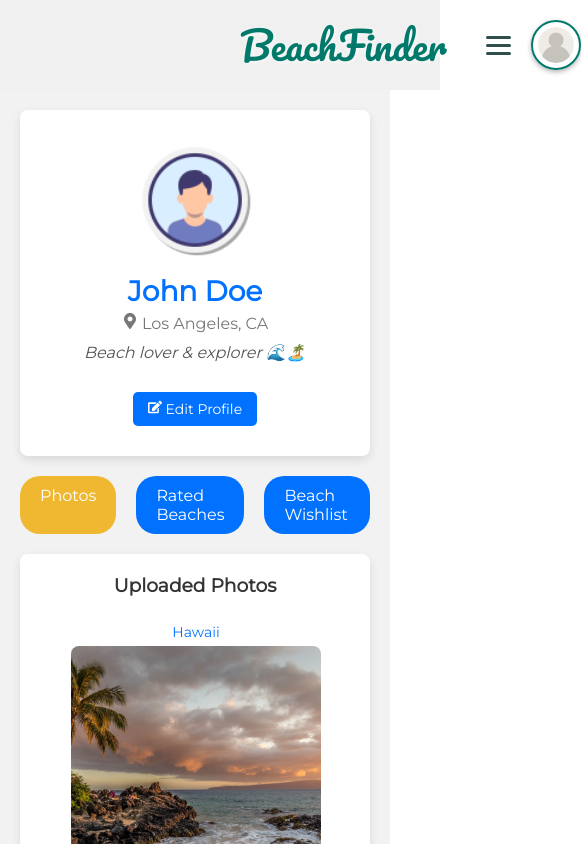
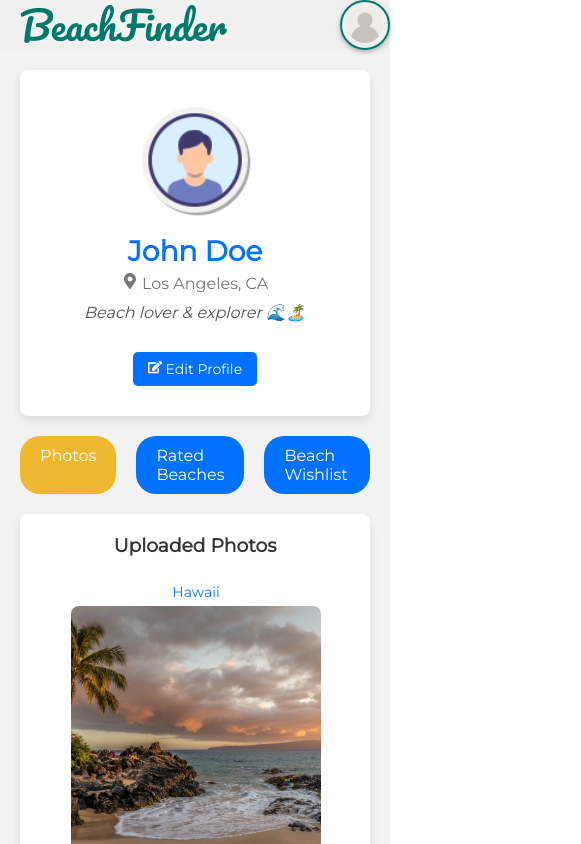
Before and after one commit to mickeytodd/beaches-web, a React (Create React App) app: page /profile in a window 390 px wide. Shown: the top 844 px of the page, 581 px wide, since content can reach past the window. Built offline with nearby package versions, Linux system fonts and the light colour scheme.

Commit message:
navbar responsive

```diff
--- a/src/components/Header.css
+++ b/src/components/Header.css
@@ -1,10 +1,20 @@
+.beachHeaderWrapper {
+    width: 100%;
+    background: linear-gradient(to bottom, #f0f0f0, #ffffff);
+    background-size: cover;
+    position: relative;
+    border-bottom: 1px solid rgba(219, 219, 219, 0.24);
+}
+
 .beachHeader {
     display: flex;
     flex-direction: column;
     justify-content: center;
     align-items: center;
-    background: linear-gradient(to bottom, #f0f0f0, #ffffff);
-    padding: 0 20px 150px;
+    max-width: 1600px;
+    margin: 0 auto;
+    padding: 20px;
+    padding-inline: clamp(16px, 5vw, 60px);
     border-bottom: 1px solid rgba(219, 219, 219, 0.24);
     background-size: cover;
     color: #fff;
--- a/src/components/Header.js
+++ b/src/components/Header.js
@@ -5,9 +5,11 @@ import './Header.css';
 
 const Header = ({ data }) => {
     return (
-        <header className='beachHeader'>
-            <Navbar />
-            <SearchBar data={data} />
+        <header className='beachHeaderWrapper'>
+            <div className='beachHeader'>
+                <Navbar />
+                <SearchBar data={data} />
+            </div>
         </header>
     );
 };
--- a/src/components/Navbar.css
+++ b/src/components/Navbar.css
@@ -13,7 +13,6 @@
     display: flex;
     justify-content: space-between;
     align-items: center;
-    padding: 20px 220px;
     background-color: #f0f0f0;
     color: #2F4F4F;
     position: sticky;
@@ -67,21 +66,6 @@
     width: 100%;
 }
 
-.navbar__hamburger {
-    display: none;
-    cursor: pointer;
-    flex-direction: column;
-    gap: 5px;
-}
-
-.navbar__hamburger span {
-    width: 25px;
-    height: 3px;
-    background-color: #2F4F4F;
-    border-radius: 2px;
-    transition: all 0.3s ease;
-}
-
 .navbar__links {
     display: flex;
     align-items: center;
@@ -112,29 +96,52 @@
     box-shadow: 0 6px 10px rgba(0, 0, 0, 0.3);
 }
 
+.navbar__avatar {
+    display: none;
+}
+
 @media (max-width: 768px) {
     .navbar__menu {
         display: none;
-        flex-direction: column;
-        background-color: #f0f0f0;
-        top: 70px;
-        right: 20px;
-        position: absolute;
-        padding: 10px 20px;
-        border-radius: 10px;
-        box-shadow: 0 4px 8px rgba(0, 0, 0, 0.2);
     }
 
-    .navbar__menu.open {
-        display: flex;
+    .navbar__avatar {
+        display: block;
+        position: relative;
+        cursor: pointer;
     }
 
-    .navbar__hamburger {
+    .navbar__dropdown {
+        position: absolute;
+        right: 0;
+        top: 60px;
+        background: rgba(255, 255, 255, 0.95);
+        border-radius: 12px;
+        padding: 15px 20px;
+        box-shadow: 0 6px 12px rgba(0, 0, 0, 0.2);
         display: flex;
+        flex-direction: column;
+        gap: 15px;
+        z-index: 10;
+        animation: dropdownFade 0.3s ease;
     }
 
-    .login-btn {
-        font-size: 14px;
-        padding: 8px 16px;
+    .navbar__dropdown li a,
+    .navbar__dropdown .login-btn {
+        font-size: 1rem;
+        text-align: left;
+        width: 100%;
     }
 }
+
+@keyframes dropdownFade {
+    from {
+        opacity: 0;
+        transform: translateY(-10px);
+    }
+
+    to {
+        opacity: 1;
+        transform: translateY(0);
+    }
+}
--- a/src/components/Navbar.js
+++ b/src/components/Navbar.js
@@ -6,7 +6,7 @@ import Login from './Login/Login';
 
 const Navbar = () => {
     const [isLoginOpen, setIsLoginOpen] = useState(false);
-    const [isMenuOpen, setIsMenuOpen] = useState(false);
+    const [isDropdownOpen, setIsDropdownOpen] = useState(false);
 
     return (
         <div className='navbar__container'>
@@ -14,23 +14,36 @@ const Navbar = () => {
                 <div className="navbar__logo">
                     <a href="/">BeachFinder</a>
                 </div>
-                <div className='navbar__links'>
-                    <ul className={`navbar__menu ${isMenuOpen ? 'open' : ''}`}>
-                        <li><a href="/">Home</a></li>
-                        <li><a href="/profile">My Profile</a></li>
-                        <li><a href="#favorites">Favorites</a></li>
-                        <li><button className="login-btn" onClick={() => setIsLoginOpen(true)}>Log in</button></li>
-                    </ul>
-                    <div className="navbar__hamburger" onClick={() => setIsMenuOpen(!isMenuOpen)}>
-                        <span></span>
-                        <span></span>
-                        <span></span>
-                    </div>
-                    <div>
-                        <UserAvatar imageUrl={userIcon} />
-                    </div>
+                <ul className="navbar__menu">
+                    <li><a href="/">Home</a></li>
+                    <li><a href="/profile">My Profile</a></li>
+                    <li><a href="#favorites">Favorites</a></li>
+                    <li>
+                        <button className="login-btn" onClick={() => setIsLoginOpen(true)}>
+                            Log in
+                        </button>
+                    </li>
+                </ul>
+                <div className="navbar__avatar" onClick={() => setIsDropdownOpen(!isDropdownOpen)}>
+                    <UserAvatar imageUrl={userIcon} />
+                    {isDropdownOpen && (
+                        <ul className="navbar__dropdown">
+                            <li><a href="/">Home</a></li>
+                            <li><a href="/profile">My Profile</a></li>
+                            <li><a href="#favorites">Favorites</a></li>
+                            <li>
+                                <button className="login-btn" onClick={() => {
+                                    setIsLoginOpen(true);
+                                    setIsDropdownOpen(false);
+                                }}>
+                                    Log in
+                                </button>
+                            </li>
+                        </ul>
+                    )}
                 </div>
             </nav>
+
             <Login isOpen={isLoginOpen} onClose={() => setIsLoginOpen(false)} />
         </div>
     );
```
